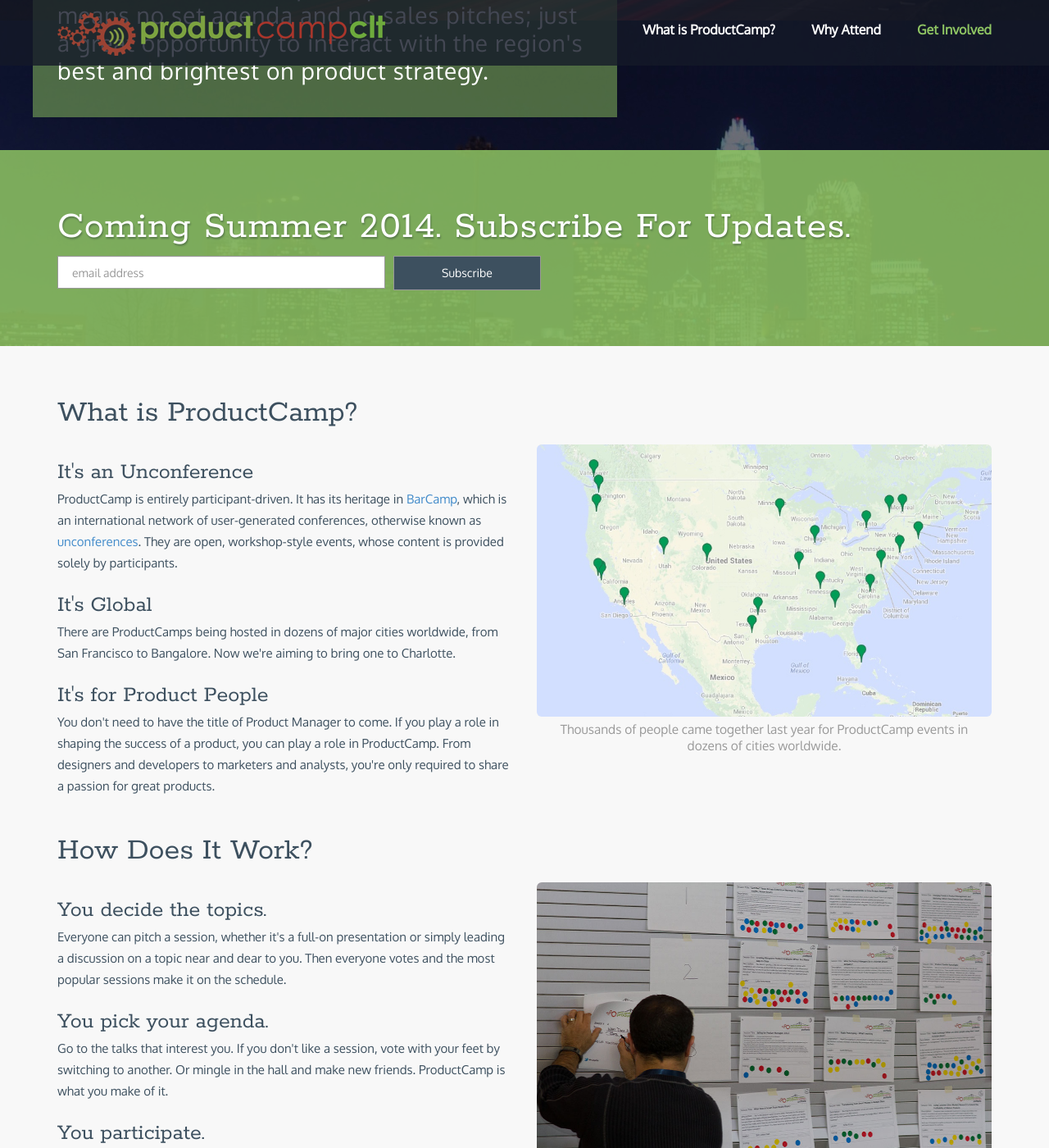
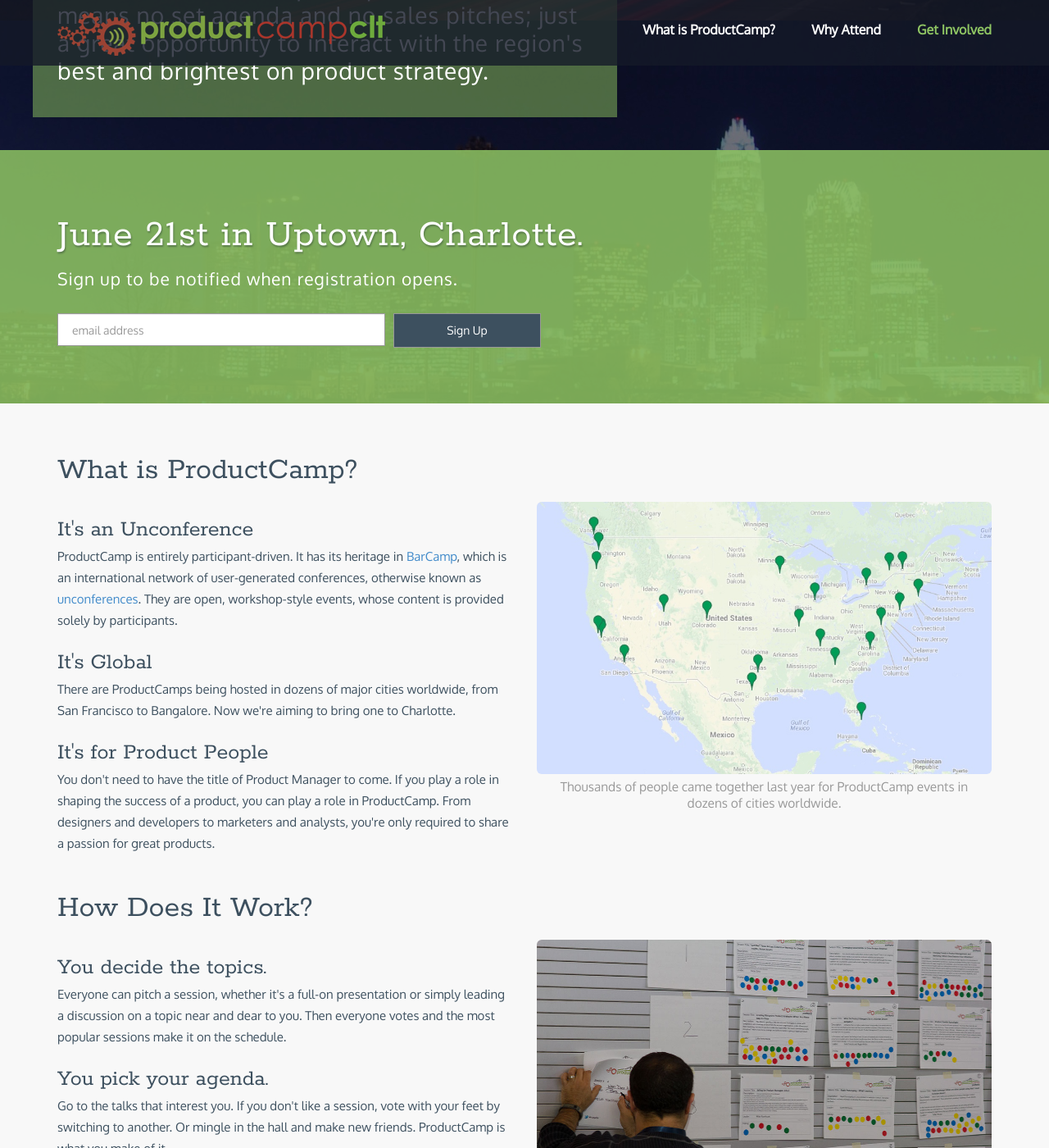
Before and after one commit to productcampclt/staging, a Jekyll site: the page built from index.html, in a window 1280 px wide and 1400 px high, scrolled down 875 px. Shown: the whole window at 82% size. Built offline with Jekyll 4.4.1, drawn with Linux system fonts in a browser that asks for light colours; Markdown is read by kramdown in place of the engine named in the settings.

Commit message:
added basic date and location info

```diff
--- a/_includes/hero.html
+++ b/_includes/hero.html
@@ -18,7 +18,8 @@
 			<div class="container">
 				<div class="row">
 					<div class="col-lg-12 col-md-12 col-sm-12 col-xs-12">
-						<h3>Coming Summer 2014. <span class="hidden-lg hidden-md"><br></span>Subscribe For Updates.</h3>
+						<h3>June 21st in Uptown, Charlotte.</h3>
+						<p class="signup">Sign up to be notified when registration opens.</p>
 
 						<!-- Begin MailChimp Signup Form -->
 						<div id="mc_embed_signup" class="clearfix">
@@ -30,7 +31,7 @@
    									<input type="text" name="b_87cea59bc5f50d71790ee1555_90be92efb0" value="">
    								</div>
 
-								<input type="submit" value="Subscribe" name="subscribe" id="mc-embedded-subscribe" class="btn btn-db">
+								<input type="submit" value="Sign Up" name="subscribe" id="mc-embedded-subscribe" class="btn btn-db">
 
 							</form>
 						</div>
--- a/_includes/thanks_popover.html
+++ b/_includes/thanks_popover.html
@@ -6,7 +6,8 @@
         <a style="padding:10px;margin:-15px -15px;" type="button" class="close" data-dismiss="modal" >&times;</a>
       </div>
 
-        <h2>Thanks For Signing Up</h2>
+        <h2>Thanks For Subscribing</h2>
+
         <h3>ProductCamp is better with friends. <br>Will you let them know you're coming?</h3>
         <div style="margin:0px auto;width:145px;padding-bottom:40px;" class="addthis_toolbox addthis_default_style addthis_32x32_style" addthis:url="http://www.productcampclt.org" addthis:title="I just signed up for ProductCamp CLT">
           <a class="addthis_button_facebook"></a>
--- a/_sass/beachstrap-styles.scss
+++ b/_sass/beachstrap-styles.scss
@@ -226,6 +226,10 @@
 		line-height:34px;
 		letter-spacing: 1px;
 		margin-bottom:30px;
+		color:#fff;
+		&.signup {
+			font-size:21px;
+		}
 	}
 
 	h3 {
@@ -234,6 +238,8 @@
 		letter-spacing: 1px;
 		text-shadow: 1px 2px 2px rgba(11,18,35, .3);
 		color:#fff;
+		line-height:48px;
+		margin-bottom:12px;
 	}
 
 }
--- a/stylesheets/beachstrap-styles.css
+++ b/stylesheets/beachstrap-styles.css
@@ -191,6 +191,10 @@
   line-height: 34px;
   letter-spacing: 1px;
   margin-bottom: 30px;
+  color: #fff;
+}
+#hero p.signup {
+  font-size: 21px;
 }
 #hero h3 {
   font-size: 48px;
@@ -198,6 +202,8 @@
   letter-spacing: 1px;
   text-shadow: 1px 2px 2px rgba(11, 18, 35, 0.3);
   color: #fff;
+  line-height: 48px;
+  margin-bottom: 12px;
 }
 
 .cta-button {
```
